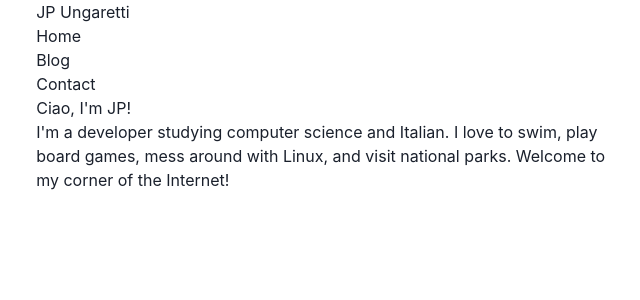
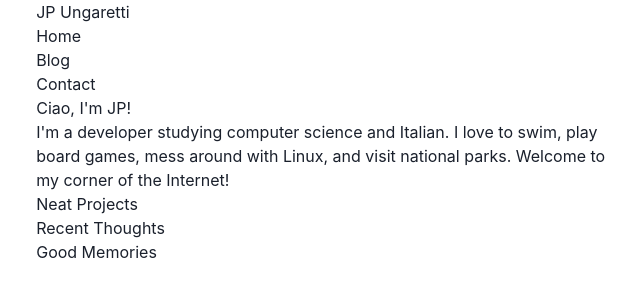
Before and after one commit to sbeczkiewicz/jungaretti.com, a Next.js app: page / in a window 1280 px wide. Shown: the top 300 px of the page, without its empty margins (317-957 px from the left). Built offline with nearby package versions, Linux system fonts and the light colour scheme.

Commit message:
Create Section component

```diff
--- /dev/null
+++ b/src/components/Section.js
@@ -0,0 +1,7 @@
+export default function Section({ title }) {
+  return (
+    <section>
+      <p>{title}</p>
+    </section>
+  );
+}
--- a/src/pages/index.js
+++ b/src/pages/index.js
@@ -1,6 +1,7 @@
 import { Container } from "@chakra-ui/react";
 import Head from "next/head";
 import Nav from "../components/Nav";
+import Section from "../components/Section";
 import Welcome from "../components/Welcome";
 
 export default function Home() {
@@ -19,6 +20,9 @@ export default function Home() {
       </Head>
       <Nav />
       <Welcome />
+      <Section title="Neat Projects" />
+      <Section title="Recent Thoughts" />
+      <Section title="Good Memories" />
     </Container>
   );
 }
```
